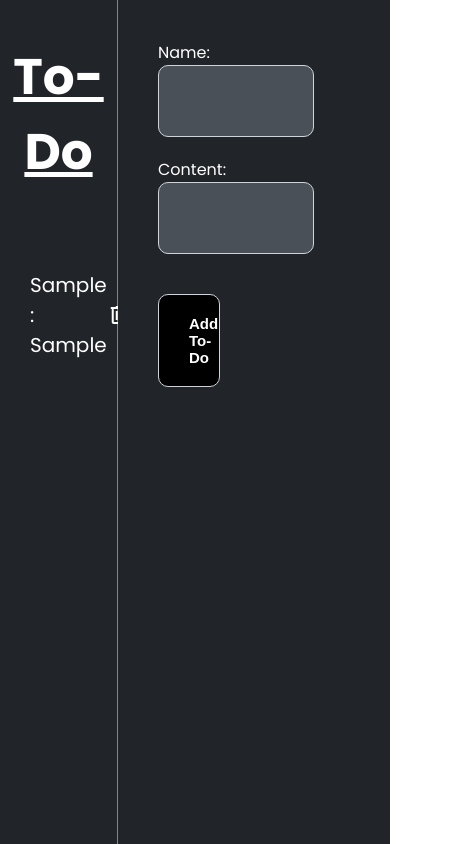
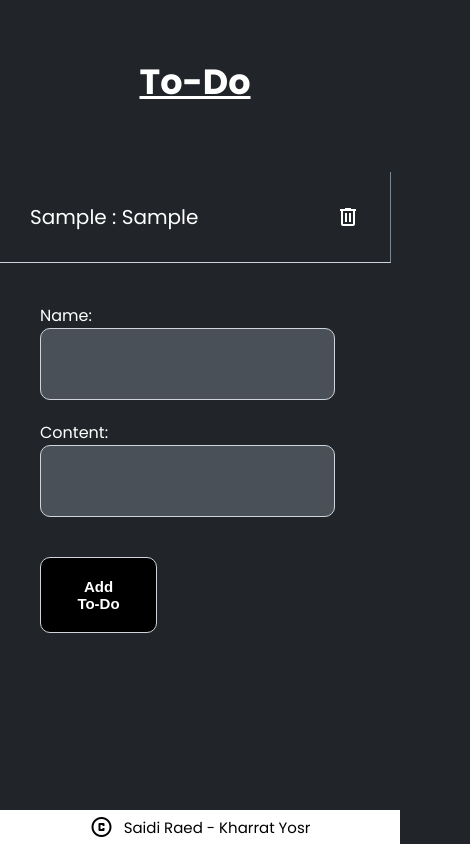
Before and after one commit to yosrkharrat/To-Do_list, a plain HTML site: page index.html in a window 390 px wide. Both pictures are taken after typing "Sample", "Sample" into the empty fields and a click on the button "Add To-Do". Shown: the whole page, 470 px wide, since content can reach past the window. Drawn offline with nearby package versions, Linux system fonts and the light colour scheme.

Commit message:
cleaned up version

```diff
--- a/index.css
+++ b/index.css
@@ -87,3 +87,44 @@ button:hover {
 p {
     margin: 0;
 }
+
+footer {
+    position: fixed;
+    bottom: 0;
+    width: 100%;
+    background-color: white;
+    color: black;
+    text-align: center;
+    padding: 5px;
+    font-size: 15px;
+    display: flex;
+    align-items: center;
+    justify-content: center;
+    gap: 10px;
+}
+
+@media only screen and (max-width: 800px) {
+    body {
+        background-color: #212529;
+        display: flex;
+        flex-direction: column;
+        position: absolute;
+    }
+
+    .liste {
+        width: 100%;
+        border-bottom: solid 1px #ced4da;
+    }
+
+    .todo {
+        font-size: 35px;
+        position: fixed;
+        top: 15px;
+        left: 0;
+        right: 0;
+    }
+
+    .content {
+        width: 100%;
+    }
+}
--- a/index.html
+++ b/index.html
@@ -4,12 +4,12 @@
     <meta charset="UTF-8">
     <meta name="viewport" content="width=device-width, initial-scale=1.0">
     <title>To-Do</title>
+    <link rel="preconnect" href="https://fonts.googleapis.com">
+    <link rel="preconnect" href="https://fonts.gstatic.com" crossorigin>
+    <link href="https://fonts.googleapis.com/css2?family=Karla:ital,wght@0,200..800;1,200..800&family=Poppins:ital,wght@0,100;0,200;0,300;0,400;0,500;0,600;0,700;0,800;0,900;1,100;1,200;1,300;1,400;1,500;1,600;1,700;1,800;1,900&display=swap" rel="stylesheet">
     <link rel="icon" href="111.png" type="image/x-icon">
     <link rel="stylesheet" href="index.css">
-    <link rel="preconnect" href="https://fonts.googleapis.com">
-    <link rel="preconnect" href="https://fonts.gstatic.com" crossorigin>
-    <link rel="stylesheet" href="https://fonts.googleapis.com/css2?family=Material+Symbols+Outlined:opsz,wght,FILL,GRAD@24,400,0,0&icon_names=delete">
-    <link href="https://fonts.googleapis.com/css2?family=Karla:ital,wght@0,200..800;1,200..800&family=Poppins:ital,wght@0,100;0,200;0,300;0,400;0,500;0,600;0,700;0,800;0,900;1,100;1,200;1,300;1,400;1,500;1,600;1,700;1,800;1,900&display=swap" rel="stylesheet">
+    <link rel="stylesheet" href="https://fonts.googleapis.com/css2?family=Material+Symbols+Outlined&display=swap">
 </head>
 <body class="body">
     <section class="liste">
@@ -23,6 +23,10 @@
         <input type="text" class="content-input" id="content-input">
         <button onclick="render()">Add To-Do</button>
     </section>
+    <footer>
+        <span class="material-symbols-outlined">copyright</span>
+        Saidi Raed - Kharrat Yosr
+    </footer>
     <script src="index.js"></script>
 </body>
 </html>
--- a/index.js
+++ b/index.js
@@ -1,19 +1,19 @@
-var list = document.getElementById("elements");
+var list = document.querySelector("#elements");
 var elements = [];
 
 list.addEventListener("click", (e) => {
-    if (e.target.dataset) {
-        const index = Number(e.target.dataset.index);
+    if (e.target.tagName=='SPAN') {
+        const index = Number(e.target.id);
         elements.splice(index, 1);
         render();
     }
 });
 
 function getNewElement() {
-    const name = document.getElementById("name").value;
-    const content = document.getElementById("content-input").value;
-    document.getElementById("name").value = '';
-    document.getElementById("content-input").value = '';
+    const name = document.querySelector("#name").value;
+    const content = document.querySelector("#content-input").value;
+    document.querySelector("#name").value = '';
+    document.querySelector("#content-input").value = '';
     return {
         name: name,
         content: content
@@ -28,7 +28,7 @@ function addToDo() {
     const todo = elements.map((current, index) => {
         return `<div class="elem">
                     <p>${current.name} : ${current.content}</p>
-                    <span data-index="${index}" class="material-symbols-outlined center">delete</span>
+                    <span id="${index}" class="material-symbols-outlined center">delete</span>
                 </div>`;
     });
     return todo;
```
